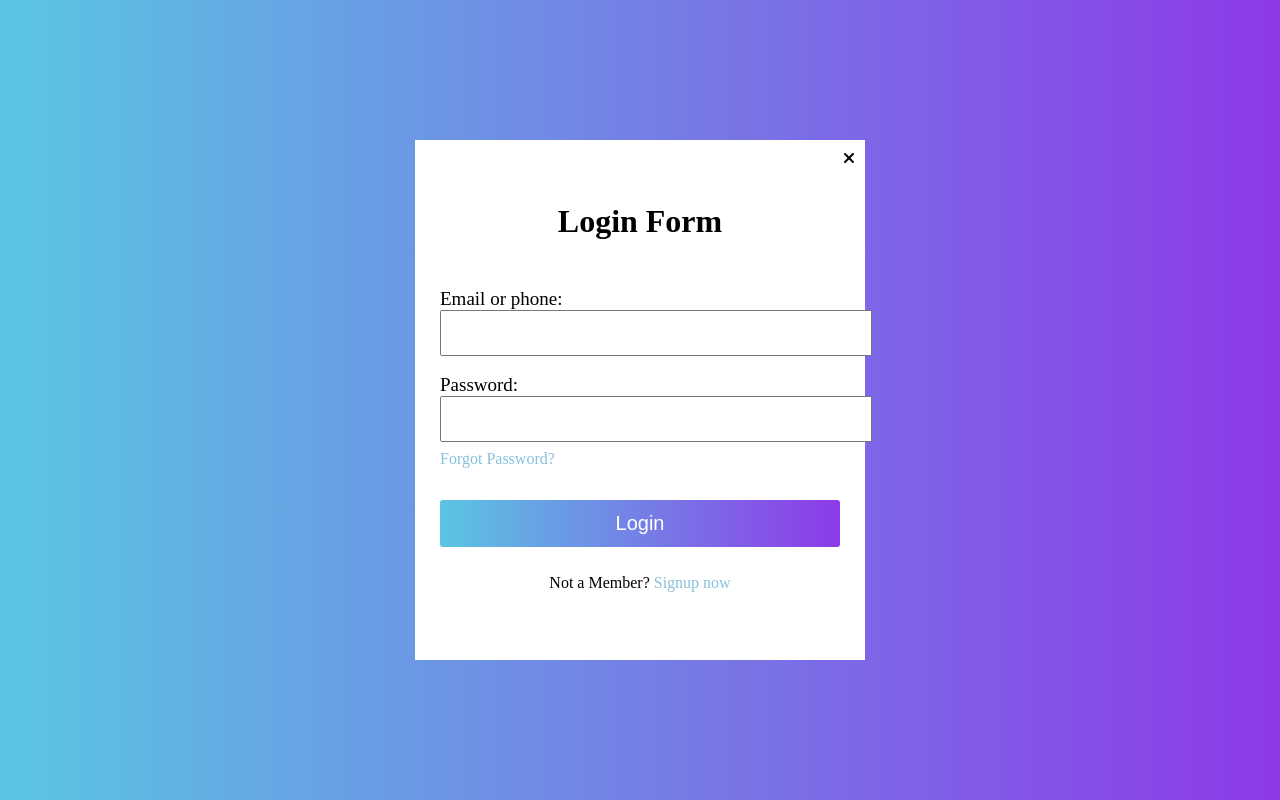
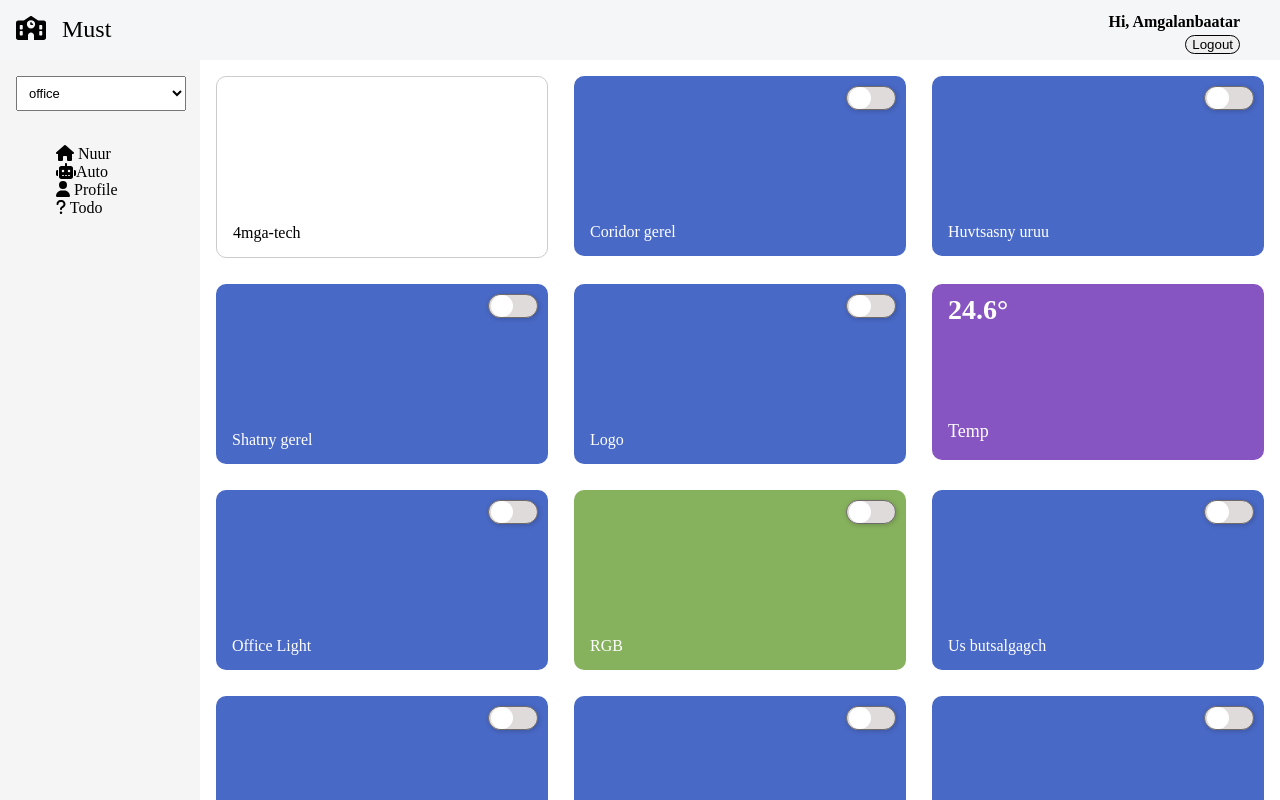
Before and after one commit to 4mga-tech/task2, a React (Create React App) app: page / in a window 1280 px wide. Built offline with nearby package versions, Linux system fonts and the light colour scheme.

Commit message:
home.js done

```diff
--- a/src/App.js
+++ b/src/App.js
@@ -1,12 +1,18 @@
 import {BrowserRouter as Router,Routes,Route} from "react-router-dom";
 import Login from "./task1/Login";
 import Home from "./task2/Home";
+import Auto from "./task2/Auto";
+import Profile from "./task2/Profile";
+import Todo from "./task2/Todo";
 function App() {
   return (
    <Router>
       <Routes>
-        <Route path="/" element={<Login />}/>
-        <Route path="/home" element={<Home />}/>
+        <Route path="/" element={<Home />}/>
+        <Route path="/login" element={<Login />}/>
+        <Route path="/auto" element={<Auto />}/>
+        <Route path="/profile" element={<Profile />}/>
+        <Route path="/todo" element={<Todo />}/>
       </Routes>
       </Router>
     // <Home/>
--- a/src/task1/Login.css
+++ b/src/task1/Login.css
@@ -1,6 +1,6 @@
 
 
-html,
+/* html,
 body {
   background-image: linear-gradient(to right, #5bc5e3, #8d3ae8);
   height: 100%;
@@ -8,7 +8,7 @@ body {
   display: flex;
   align-items: center;
   justify-content: center;
-}
+} */
 
 .container {
   align-items: center;
--- /dev/null
+++ b/src/task2/Auto.js
@@ -0,0 +1,8 @@
+function Auto() {
+  return (
+    <div>
+      <p>ijsidjsd</p>
+    </div>
+  );
+}
+export default Auto;
--- a/src/task2/Home.css
+++ b/src/task2/Home.css
@@ -1,5 +1,168 @@
-.header{
-    border: 1px solid gray;
-    width: 100%;
-    height: 50px;
+html,
+body {
+  margin: 0;
+  padding: 0;
+  height: 100%;
 }
+.layout {
+  background-color: gray;
+  display: grid;
+  grid-template-areas:
+    "header header"
+    "menu main";
+  grid-template-columns: 200px 1fr;
+  grid-template-rows: 60px 1fr;
+  height: 100vh;
+  overflow: hidden;
+  margin: 0;
+  padding: 0;
+}
+.header {
+  grid-area: header;
+  background-color: #f5f6f7;
+  color: black;
+  padding: 16px;
+  font-size: 1.5rem;
+  position: sticky;
+  top: 0;
+  z-index: 1000;
+}
+.header a {
+  text-decoration: none;
+  color: black;
+}
+.menu {
+  grid-area: menu;
+  background-color: #f5f5f5;
+  padding: 16px;
+  overflow-y: auto;
+}
+.main-content {
+  grid-area: main;
+  padding: 16px;
+  overflow-y: auto;
+  background-color: #fff;
+}
+select {
+  padding: 8px;
+  font-size: 16px;
+  width: 170px;
+  font-size: 13px;
+}
+.menu-list {
+  /* padding-left: 0px; */
+}
+.menu-list ul {
+  list-style-type: none;
+}
+.menu-list ul li a {
+  text-decoration: none;
+  color: inherit;
+}
+.card {
+  position: relative;
+  background: #4969c6;
+  color: white;
+  border-radius: 10px;
+  height: 160px;
+  padding: 10px 16px;
+  display: flex;
+  flex-direction: column;
+  justify-content: flex-end;
+  text-align: left;
+  overflow: hidden;
+}
+.card-grid {
+  display: grid;
+  grid-template-columns: repeat(auto-fill, minmax(250px, 1fr));
+  gap: 26px;
+}
+.card.salsan {
+  background: #fff;
+  color: black;
+  border: 1px solid #ccc;
+}
+.card.purple {
+  background: #8755c1;
+}
+
+.card.green {
+  background: #87b25d;
+}
+.toggle-btn {
+  position: absolute;
+  top: 10px;
+  right: 10px;
+  background-color: rgb(223, 219, 219);
+  border: 1px solid rgb(111, 107, 107);
+  border-radius: 99px;
+  width: 50px;
+  height: 24px;
+  transition: background-color 0.1s ease, border-color 0.2s ease;
+  cursor: pointer;
+  box-shadow: 1px 1px 5px rgba(0, 0, 0, 0.2);
+  margin: 0;
+}
+
+.toggle-btn .thumb {
+  height: 22px;
+  width: 22px;
+  background-color: white;
+  border-radius: 99px;
+  position: absolute;
+  top: 0;
+  left: 2px;
+}
+.toggle-btn.toggled {
+  background-color: green;
+}
+.toggle-btn.toggled .thumb {
+  left: calc(25px);
+}
+.toggle-btn:hover {
+  border-color: gray;
+}
+.card-text {
+  padding-bottom: 5px;
+}
+.temp-card {
+  justify-content: space-between;
+  padding: 8px 16px;
+}
+
+.temp-top {
+  position: absolute;
+  top: 10px;
+  left: 16px;
+  font-size: 28px;
+  font-weight: 600;
+}
+.temp-bottom {
+  align-self: flex-start;
+  font-size: 18px;
+  padding-bottom: 8px;
+  position: absolute;
+  bottom: 10px;
+  left: 16px;
+}
+.logout {
+  padding: "8px 12px";
+  background-color: "#d9534f";
+  color: "#fff";
+  border: 1px solid black;
+  border-radius: 10px;
+  cursor: "pointer";
+  position: absolute;
+  top: 35px;
+  right: 40px;
+}
+.logout:hover{
+  color: rgb(85, 79, 79);
+  cursor: pointer;
+}
+h2{
+  font-size: 16px;
+  position: absolute;
+  top: 0;
+  right:40px ;
+}
--- a/src/task2/Home.js
+++ b/src/task2/Home.js
@@ -1,10 +1,120 @@
-import "./Home.css"
+import "./Home.css";
+import React, { useState } from "react";
+import { FontAwesomeIcon } from "@fortawesome/react-fontawesome";
+import {
+  faSchool,
+  faHouse,
+  faRobot,
+  faUser,
+  faQuestion,
+} from "@fortawesome/free-solid-svg-icons";
+import { Link, Navigate } from "react-router-dom";
 
 function Home() {
+  const handleLogout = () => {
+    localStorage.removeItem('token');
+    Navigate('/login');
+  };
+
+  const [toggleStates, setToggleStates] = useState(Array(12).fill(false));
+  const songolt = ["office", "home", "skool"];
+  const cards = [
+    { label: "4mga-tech", style: "salsan", showToggle: false },
+    { label: "Coridor gerel", showToggle: true },
+    { label: "Huvtsasny uruu", showToggle: true },
+    { label: "Shatny gerel", showToggle: true },
+    { label: "Logo", showToggle: true },
+    {
+      labelTop: "24.6°",
+      labelBottom: "Temp",
+      style: "purple",
+      showToggle: false,
+      isTempCard: true,
+    },
+    { label: "Office Light", showToggle: true },
+    { label: "RGB", style: "green", showToggle: true },
+    { label: "Us butsalgagch", showToggle: true },
+    { label: "Kitchen 1", showToggle: true },
+    { label: "Kitchen 2", showToggle: true },
+    { label: "Living Room", showToggle: true },
+  ];
+  const toggleCard = (index) => {
+    const newStates = [...toggleStates];
+    newStates[index] = !newStates[index];
+    setToggleStates(newStates);
+  };
+
   return (
-  <div className="header">Must
-  </div>
-
+    <div className="layout">
+      <div className="header">
+        <FontAwesomeIcon icon={faSchool} style={{ marginRight: "10px" }} />{" "}
+        <Link to="/">Must</Link>
+        <h2>Hi, Amgalanbaatar</h2>
+        <button className="logout" onClick={handleLogout}>Logout</button>
+      </div>
+      <div className="menu">
+        <select>
+          {songolt.map((songolt) => {
+            return <option>{songolt}</option>;
+          })}
+        </select>
+        <br />
+        <br />
+        <div className="menu-list">
+          <ul>
+            <li>
+              {" "}
+              <FontAwesomeIcon icon={faHouse} /> <Link to="/">Nuur</Link>{" "}
+            </li>
+            <li>
+              {" "}
+              <FontAwesomeIcon icon={faRobot} />
+              <Link to="/auto">Auto</Link>{" "}
+            </li>
+            <li>
+              {" "}
+              <FontAwesomeIcon icon={faUser} />{" "}
+              <Link to="profile">Profile</Link>
+            </li>
+            <li>
+              {" "}
+              <FontAwesomeIcon icon={faQuestion} /> <Link to="/todo">Todo</Link>{" "}
+            </li>
+          </ul>
+        </div>
+      </div>
+      <div className="main-content">
+        <div className="card-grid">
+          {cards.map((card, index) => (
+            <div
+              key={index}
+              className={`card ${card.style || ""} ${
+                card.isTempCard ? "temp-card" : ""
+              }`}
+            >
+              {card.isTempCard ? (
+                <>
+                  <div className="temp-top">{card.labelTop}</div>
+                  <div className="temp-bottom">{card.labelBottom}</div>
+                </>
+              ) : (
+                <div className="card-text">{card.label}</div>
+              )}
+              {card.showToggle && (
+                <button
+                  className={`toggle-btn ${
+                    toggleStates[index] ? "toggled" : ""
+                  }`}
+                  onClick={() => toggleCard(index)}
+                >
+                  <div className="thumb"></div>
+                </button>
+              )}
+            </div>
+          ))}
+        </div>
+      </div>
+    </div>
   );
 }
 export default Home;
--- /dev/null
+++ b/src/task2/Profile.js
@@ -0,0 +1,8 @@
+function Profile() {
+    return(
+        <div>
+            <p>isjdjdufnuds</p>
+        </div>
+    )
+}
+export default Profile;
--- /dev/null
+++ b/src/task2/Todo.js
@@ -0,0 +1,8 @@
+function Todo() {
+  return (
+    <div>
+      <p>ujsudj</p>
+    </div>
+  );
+}
+export default Todo;
```
Also changed, not shown: src/task2/Auto.css (added), src/task2/Profile.css (added), src/task2/Todo.css (added).
